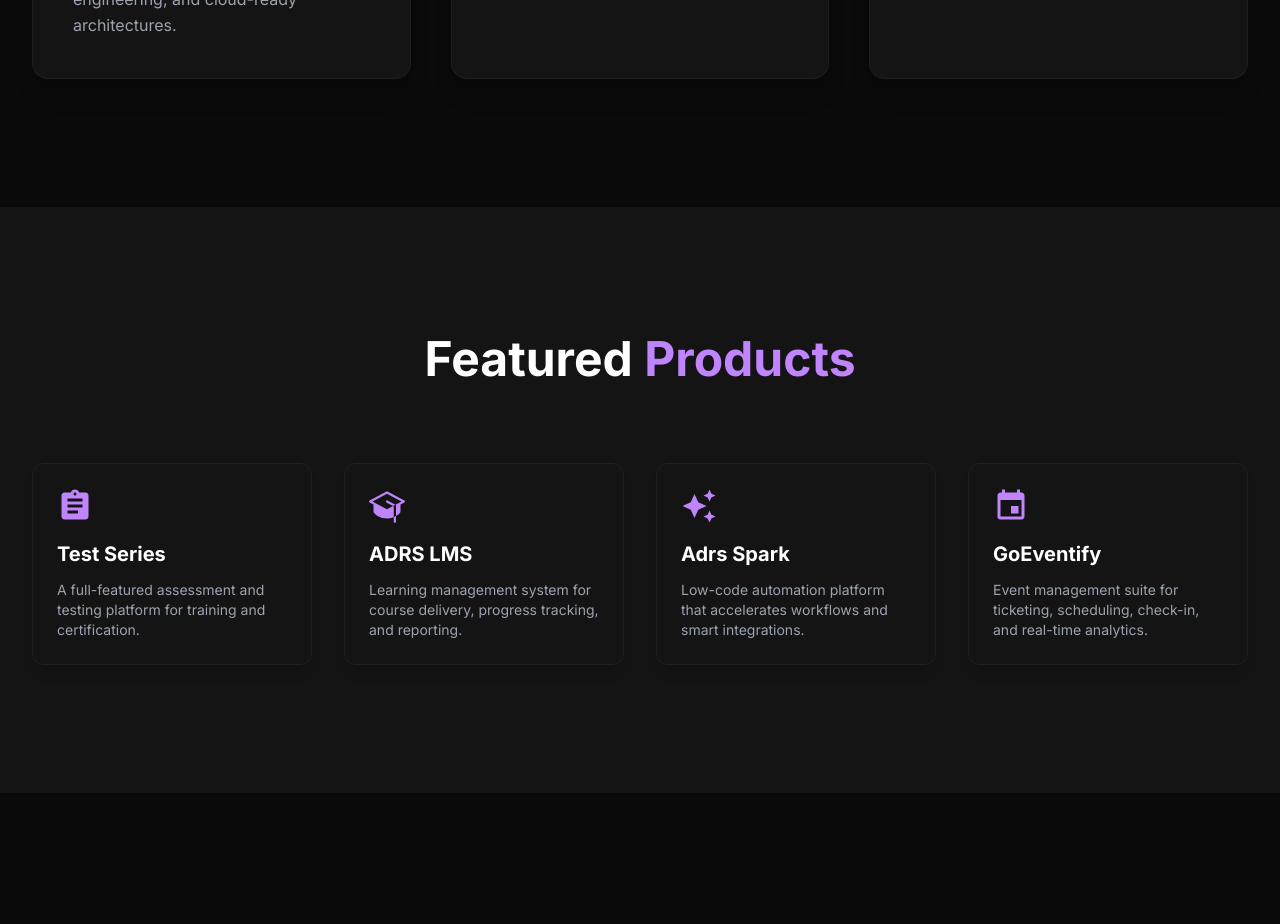
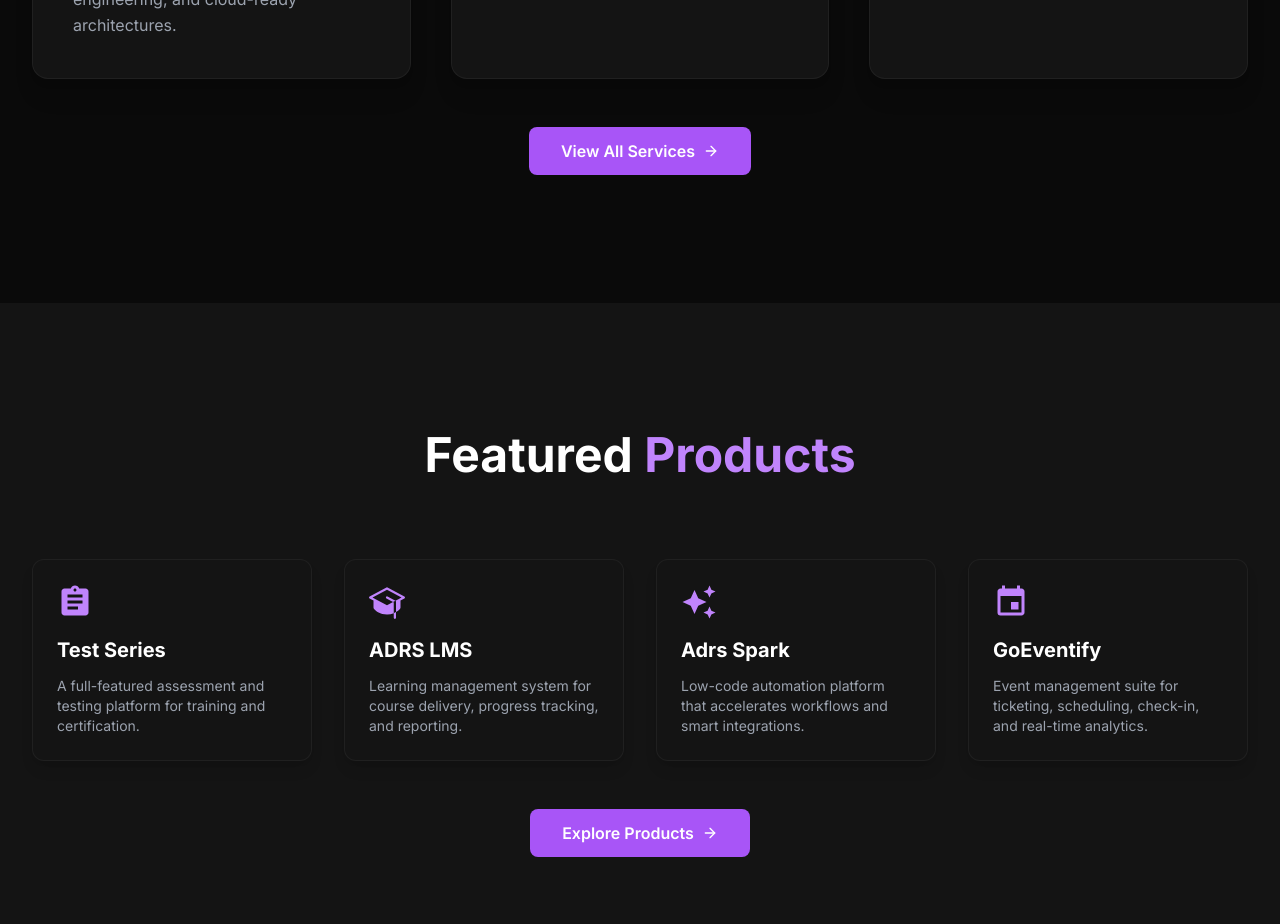
Before and after one commit to adrstechno/Website2025, a React (Vite) app in the folder client/: page / in a window 1280 px wide. Shown: the part 1840-2764 px from the top of the page. Built offline with nearby package versions, Linux system fonts and the light colour scheme.

Commit message:
install section add

```diff
--- a/client/src/main.jsx
+++ b/client/src/main.jsx
@@ -29,7 +29,7 @@ createRoot(document.getElementById("root")).render(
 if ("serviceWorker" in navigator) {
   window.addEventListener("load", () => {
     navigator.serviceWorker
-      .register("/service-worker.js")
+      .register("/service_worker.js")
       .then(() => {
         console.log("✅ ADRS TECHNO PWA Service Worker registered");
       })
--- a/client/src/pages/Home.jsx
+++ b/client/src/pages/Home.jsx
@@ -476,6 +476,18 @@ const Home = () => {
                 </motion.div>
               ))}
             </div>
+
+            <div className="mt-12 text-center">
+                         <Link
+              to="/services"
+             className="inline-flex items-center px-8 py-3
+               bg-purple-600 dark:bg-purple-500 text-white font-semibold rounded-lg
+               hover:bg-purple-700 dark:hover:bg-purple-600 transition"
+             >
+               View All Services
+               <FiArrowRight className="ml-2" />
+             </Link>
+           </div>
           </div>
         </section>
 
@@ -515,6 +527,18 @@ const Home = () => {
                 </motion.div>
               ))}
             </div>
+
+            <div className="mt-12 text-center">
+            <Link
+               to="/products"
+               className="inline-flex items-center px-8 py-3 bg-purple-600
+               dark:bg-purple-500 text-white font-semibold rounded-lg hover:bg-purple-700
+               dark:hover:bg-purple-600 transition"
+             >
+               Explore Products
+               <FiArrowRight className="ml-2" />
+             </Link>
+           </div>
           </div>
         </section>
 
```
